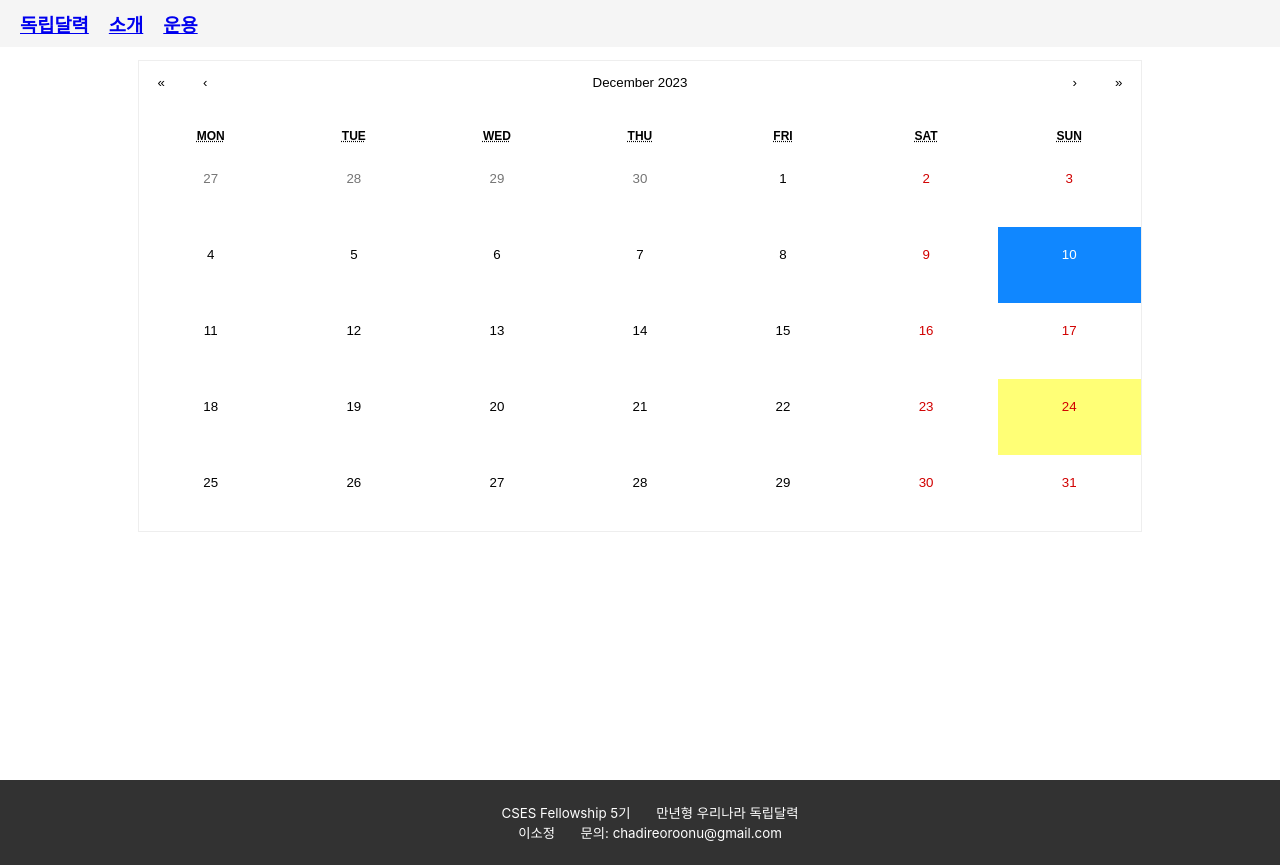
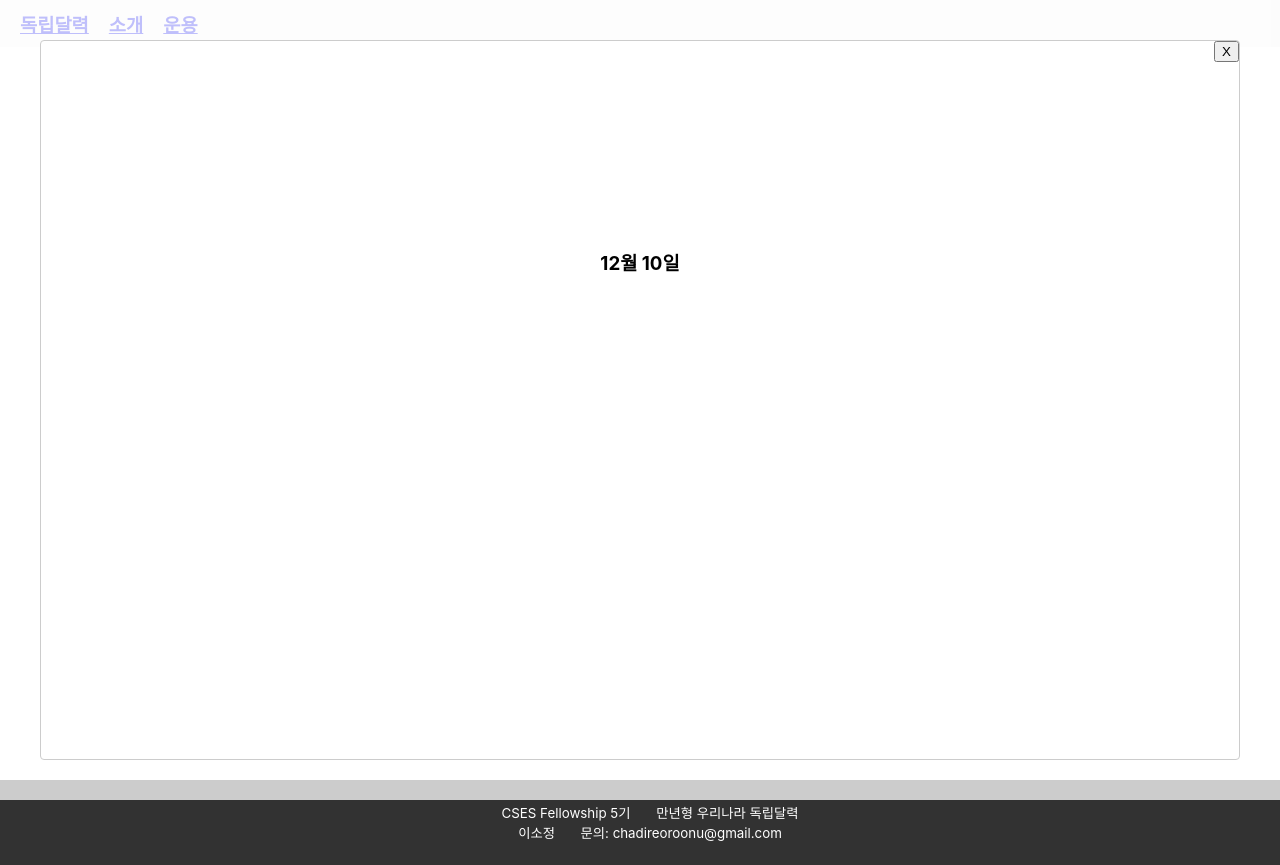
Before and after one commit to chadireoroonu/Independence, a React (Create React App) app in the folder calendar/: page / in a window 1280 px wide. Both pictures are taken after a click on the button "10". Built offline with nearby package versions, Linux system fonts and the light colour scheme.

Commit message:
✨ Feat: 특정일 모달 기능 구현

```diff
--- a/calendar/package.json
+++ b/calendar/package.json
@@ -9,6 +9,7 @@
     "react": "^18.2.0",
     "react-calendar": "^4.7.0",
     "react-dom": "^18.2.0",
+    "react-modal": "^3.16.1",
     "react-router-dom": "^6.21.1",
     "react-scripts": "5.0.1",
     "router-dom": "^2.2.11",
--- /dev/null
+++ b/calendar/src/components/DateModal.js
@@ -0,0 +1,31 @@
+import React from 'react';
+import styled from 'styled-components';
+
+function DateModal({ date, closeModal }) {
+  return (
+    <ModalContent>
+      <CloseButton onClick={closeModal}>X</CloseButton>
+      <DateText>{`${date.getMonth() + 1}월 ${date.getDate()}일`}</DateText>
+    </ModalContent>
+  );
+}
+
+const ModalContent = styled.div`
+  min-height: 50vh;
+  display: flex;
+  flex-direction: column;
+  align-items: center;
+  justify-content: center;
+`;
+
+const CloseButton = styled.button`
+  position: absolute;
+  top: 0;
+  right: 0;
+`;
+
+const DateText = styled.h3`
+  text-align: center;
+`;
+
+export default DateModal;
--- a/calendar/src/pages/Main.js
+++ b/calendar/src/pages/Main.js
@@ -2,14 +2,25 @@ import React, { useEffect, useState } from 'react';
 import Calendar from 'react-calendar';
 import styled from 'styled-components';
 import 'react-calendar/dist/Calendar.css';
+import Modal from 'react-modal';
+import DateModal from '../components/DateModal';
+
+Modal.setAppElement('#root');
 
 function Main() {
   const [date, setDate] = useState(new Date());
-  const [selectedDate, setSelectedDate] = useState("");
+  const [selectedDate, setSelectedDate] = useState(null);
+	const [modalOpen, setModalOpen] = useState(false);
 
   const handleDateClick = (date) => {
     setSelectedDate(date);
+		console.log(selectedDate);
+		setModalOpen(true);
   };
+
+	const closeModal = () => {
+		setModalOpen(false);
+	}
 
   return (
     <MainContainer>
@@ -20,7 +31,13 @@ function Main() {
           onClickDay={handleDateClick}
         />
       </CalendarContainer>
-
+			<Modal
+        isOpen={modalOpen}
+        onRequestClose={closeModal}
+        contentLabel="Selected Date"
+      >
+				{selectedDate && <DateModal date={selectedDate} closeModal={closeModal} />}
+      </Modal>
     </MainContainer>
   );
 }
```
Also changed, not shown: 1 other file (tests, documents, lock files or other folders).
